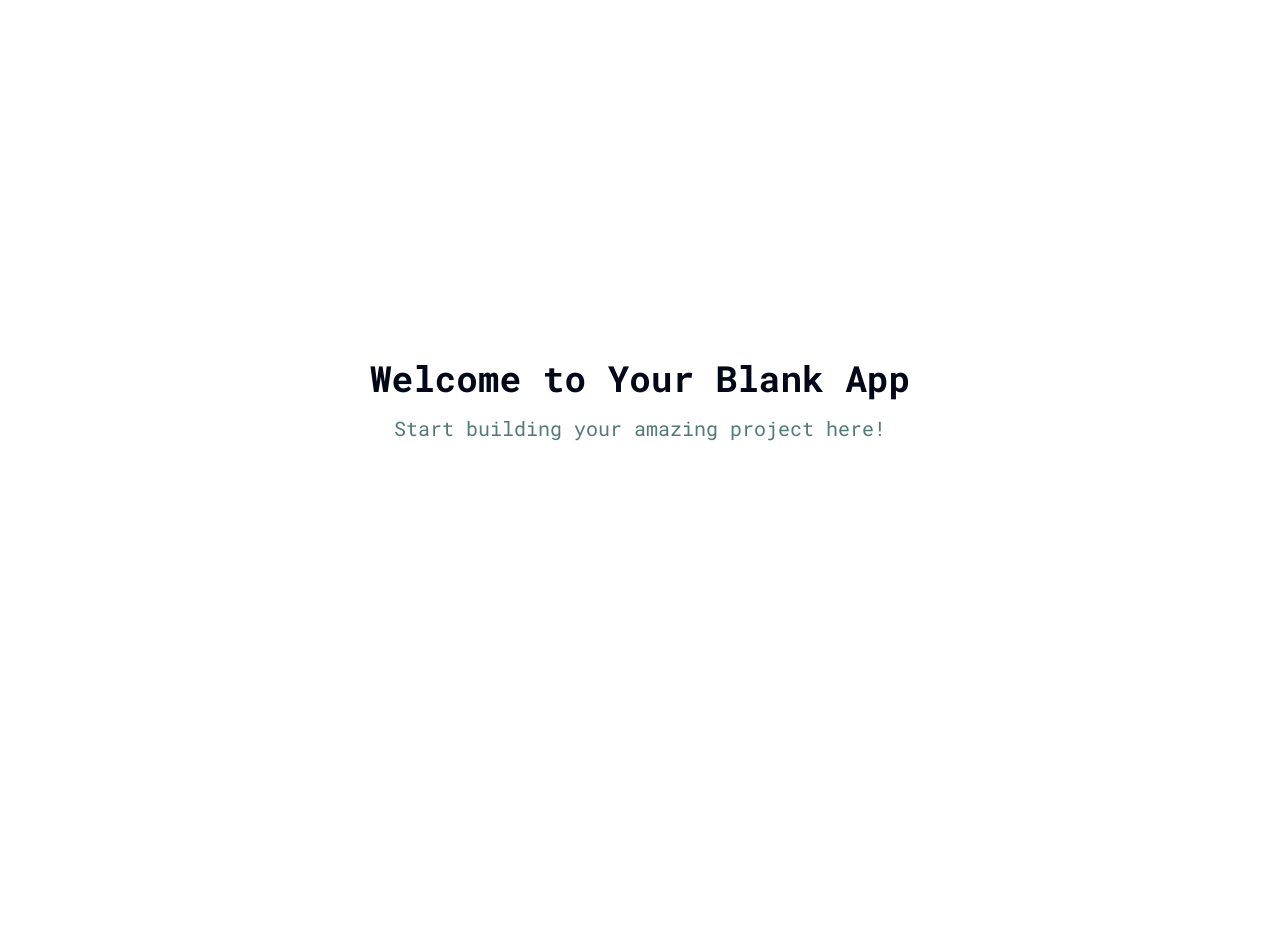
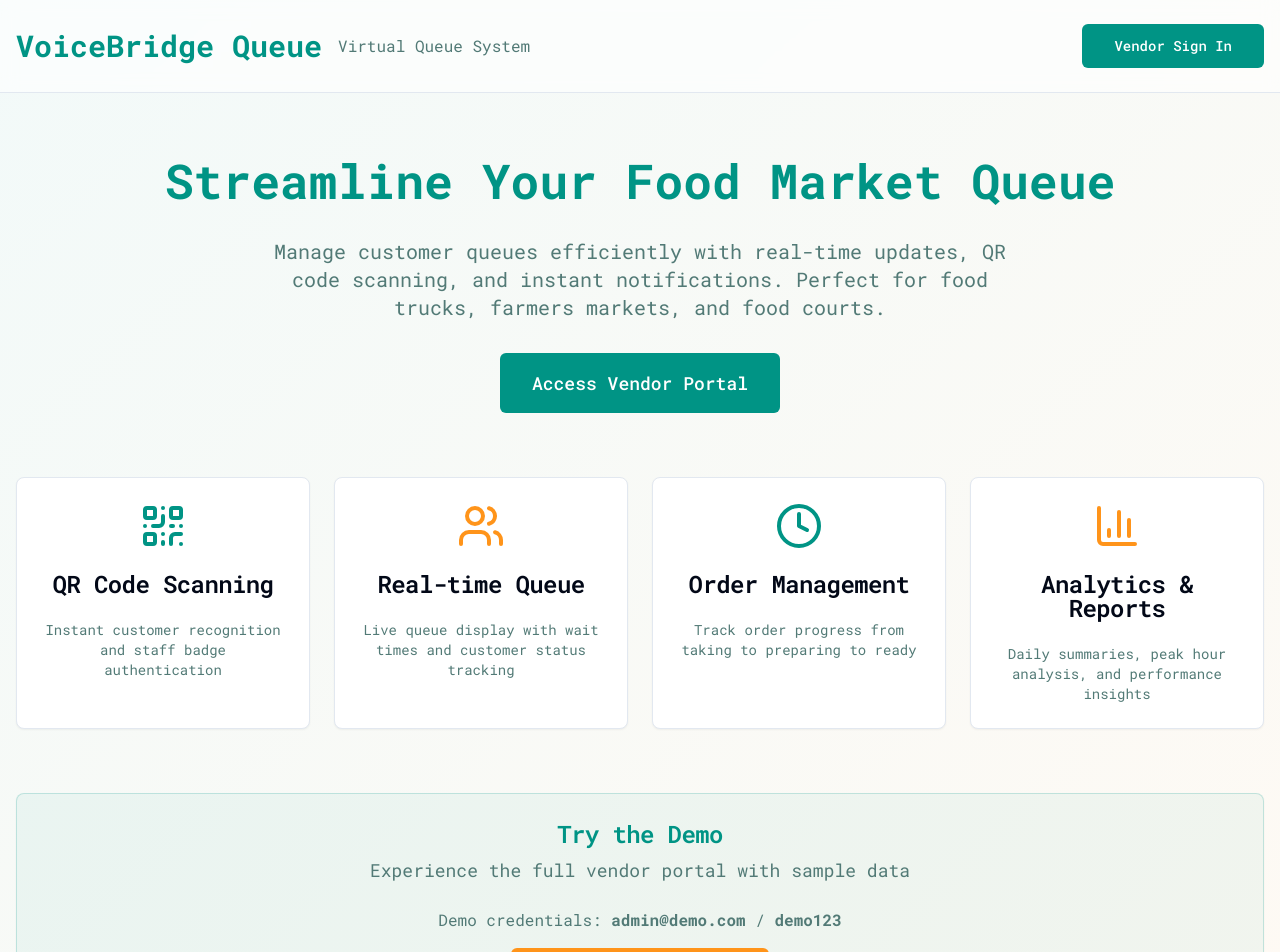
Before and after one commit to emeralddurra23/queue-joy-vendor, a React (Vite) app: page / in a window 1280 px wide. Shown: the top 952 px of the page. Before the commit the page ends 800 px from the top, so only its background shows below. Built offline with nearby package versions, Linux system fonts and the light colour scheme.

Commit message:
Add preview functionality
Implement preview functionality for the vendor portal.

```diff
--- a/src/pages/Index.tsx
+++ b/src/pages/Index.tsx
@@ -1,12 +1,129 @@
-// Update this page (the content is just a fallback if you fail to update the page)
+import { useEffect } from "react";
+import { useNavigate } from "react-router-dom";
+import { Button } from "@/components/ui/button";
+import { Card, CardContent, CardDescription, CardHeader, CardTitle } from "@/components/ui/card";
+import { QrCode, Users, Clock, BarChart3 } from "lucide-react";
 
 const Index = () => {
+  const navigate = useNavigate();
+
   return (
-    <div className="min-h-screen flex items-center justify-center bg-background">
-      <div className="text-center">
-        <h1 className="text-4xl font-bold mb-4">Welcome to Your Blank App</h1>
-        <p className="text-xl text-muted-foreground">Start building your amazing project here!</p>
+    <div className="min-h-screen bg-gradient-to-br from-primary/5 to-secondary/5">
+      {/* Header */}
+      <header className="border-b bg-card/50 backdrop-blur supports-[backdrop-filter]:bg-background/60">
+        <div className="container mx-auto px-4 py-6">
+          <div className="flex items-center justify-between">
+            <div className="flex items-center gap-4">
+              <h1 className="text-3xl font-bold text-primary">VoiceBridge Queue</h1>
+              <span className="text-muted-foreground">Virtual Queue System</span>
+            </div>
+            <Button onClick={() => navigate("/auth")} size="lg">
+              Vendor Sign In
+            </Button>
+          </div>
+        </div>
+      </header>
+
+      {/* Hero Section */}
+      <div className="container mx-auto px-4 py-16">
+        <div className="text-center space-y-8 mb-16">
+          <h2 className="text-5xl font-bold text-primary mb-6">
+            Streamline Your Food Market Queue
+          </h2>
+          <p className="text-xl text-muted-foreground max-w-3xl mx-auto">
+            Manage customer queues efficiently with real-time updates, QR code scanning,
+            and instant notifications. Perfect for food trucks, farmers markets, and food courts.
+          </p>
+          <Button
+            onClick={() => navigate("/auth")}
+            size="lg"
+            className="text-lg px-8 py-4 h-auto"
+          >
+            Access Vendor Portal
+          </Button>
+        </div>
+
+        {/* Features Grid */}
+        <div className="grid grid-cols-1 md:grid-cols-2 lg:grid-cols-4 gap-6 mb-16">
+          <Card className="text-center hover:shadow-lg transition-shadow">
+            <CardHeader>
+              <QrCode className="h-12 w-12 text-primary mx-auto mb-4" />
+              <CardTitle>QR Code Scanning</CardTitle>
+            </CardHeader>
+            <CardContent>
+              <CardDescription>
+                Instant customer recognition and staff badge authentication
+              </CardDescription>
+            </CardContent>
+          </Card>
+
+          <Card className="text-center hover:shadow-lg transition-shadow">
+            <CardHeader>
+              <Users className="h-12 w-12 text-secondary mx-auto mb-4" />
+              <CardTitle>Real-time Queue</CardTitle>
+            </CardHeader>
+            <CardContent>
+              <CardDescription>
+                Live queue display with wait times and customer status tracking
+              </CardDescription>
+            </CardContent>
+          </Card>
+
+          <Card className="text-center hover:shadow-lg transition-shadow">
+            <CardHeader>
+              <Clock className="h-12 w-12 text-primary mx-auto mb-4" />
+              <CardTitle>Order Management</CardTitle>
+            </CardHeader>
+            <CardContent>
+              <CardDescription>
+                Track order progress from taking to preparing to ready
+              </CardDescription>
+            </CardContent>
+          </Card>
+
+          <Card className="text-center hover:shadow-lg transition-shadow">
+            <CardHeader>
+              <BarChart3 className="h-12 w-12 text-secondary mx-auto mb-4" />
+              <CardTitle>Analytics & Reports</CardTitle>
+            </CardHeader>
+            <CardContent>
+              <CardDescription>
+                Daily summaries, peak hour analysis, and performance insights
+              </CardDescription>
+            </CardContent>
+          </Card>
+        </div>
+
+        {/* Demo Section */}
+        <Card className="bg-primary/5 border-primary/20">
+          <CardHeader className="text-center">
+            <CardTitle className="text-2xl text-primary">Try the Demo</CardTitle>
+            <CardDescription className="text-lg">
+              Experience the full vendor portal with sample data
+            </CardDescription>
+          </CardHeader>
+          <CardContent className="text-center space-y-4">
+            <p className="text-muted-foreground">
+              Demo credentials: <strong>admin@demo.com</strong> / <strong>demo123</strong>
+            </p>
+            <Button
+              onClick={() => navigate("/auth")}
+              size="lg"
+              variant="secondary"
+              className="text-lg px-8"
+            >
+              Launch Demo Portal
+            </Button>
+          </CardContent>
+        </Card>
       </div>
+
+      {/* Footer */}
+      <footer className="border-t bg-card/30 py-8">
+        <div className="container mx-auto px-4 text-center text-muted-foreground">
+          <p>&copy; 2024 VoiceBridge Queue. Virtual queue management for food markets.</p>
+        </div>
+      </footer>
     </div>
   );
 };
```
